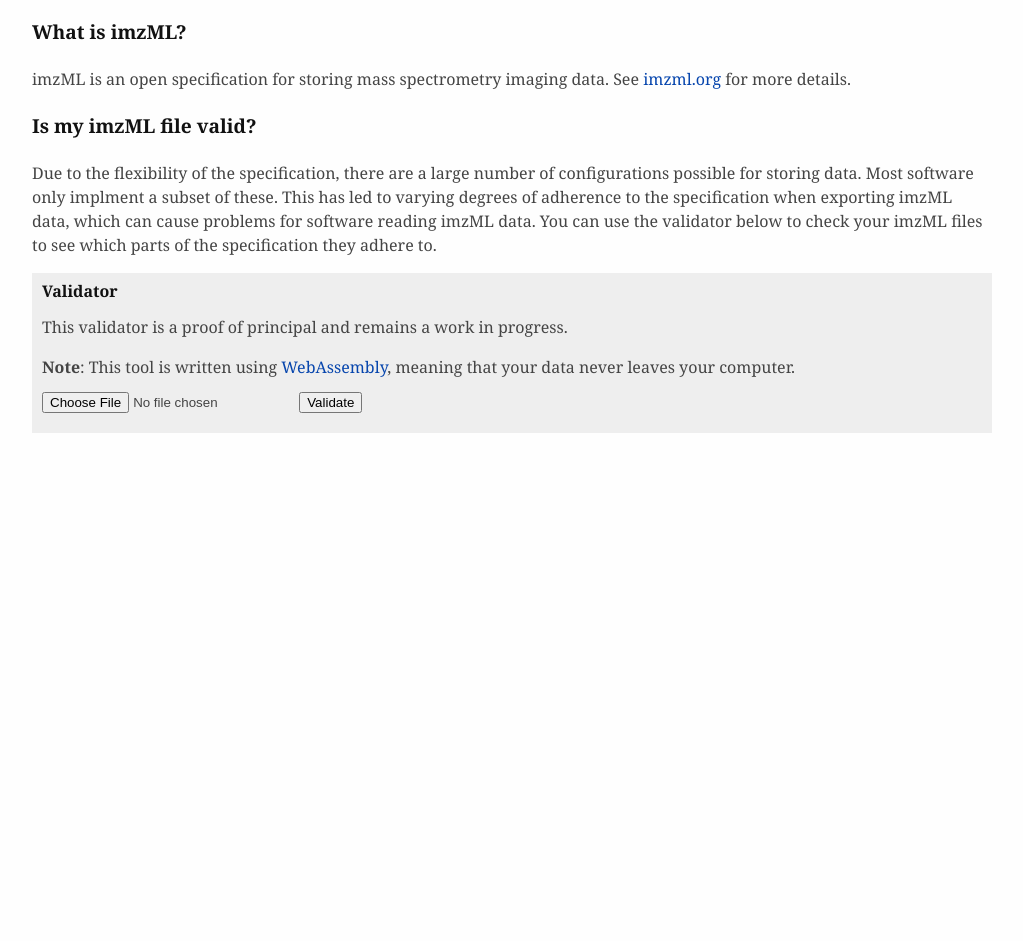
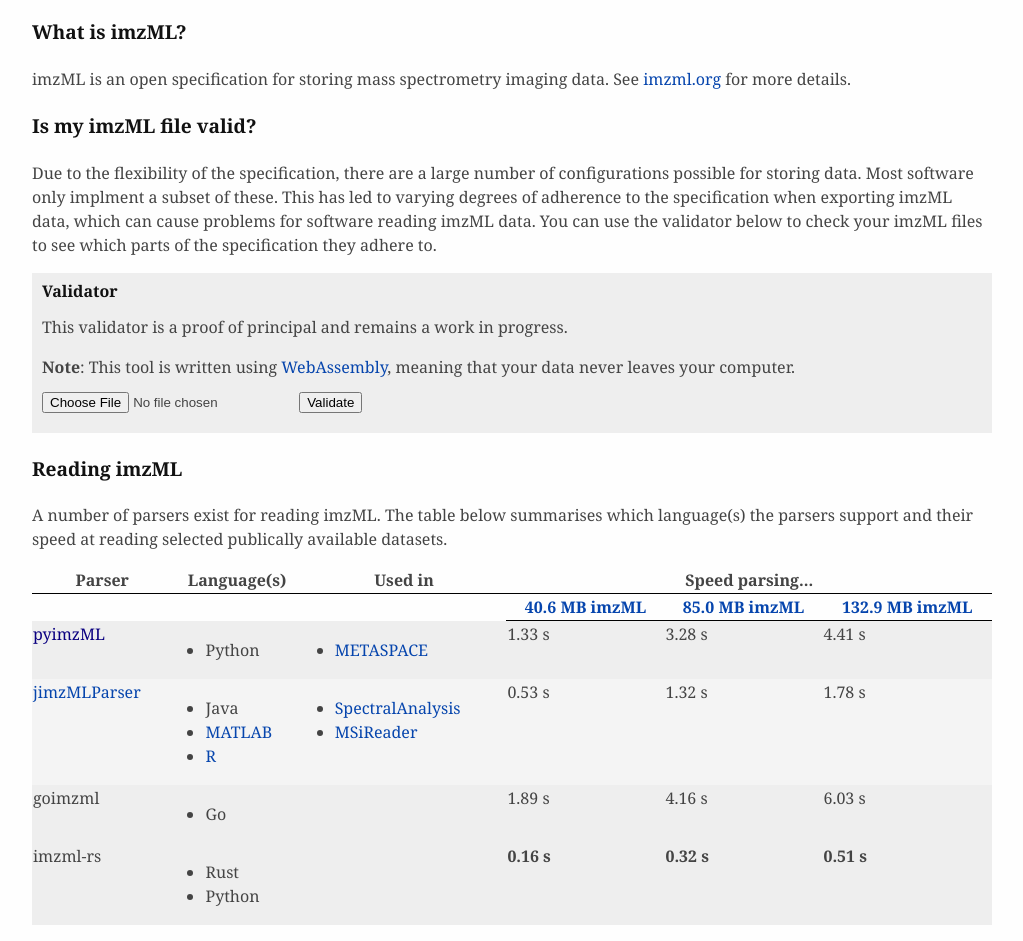
Before and after one commit to imzML/imzml.github.io, a plain HTML site: page index.html in a window 1280 px wide. Shown: the part 117-1058 px from the top of the page, without its empty margins (128-1151 px from the left). Before the commit the page ends 800 px from the top, so only its background shows below. Drawn offline with Linux system fonts and the light colour scheme; no server answers.

Commit message:
Added parser performance

```diff
--- a/index.html
+++ b/index.html
@@ -1,11 +1,13 @@
 <!DOCTYPE html>
 <html>
+
 <head>
   <meta charset="utf-8">
   <base href=".">
   <link rel="stylesheet" href="markdown.css">
   <title>imzML</title>
 </head>
+
 <body>
   <noscript>This page contains webassembly and javascript content, please enable javascript in your browser.</noscript>
   <script src="./bootstrap.js"></script>
@@ -14,20 +16,24 @@
   <hr>
 
   <h4>What is imzML?</h4>
-    <p>imzML is an open specification for storing mass spectrometry imaging data. See <a href="http://imzml.org/">imzml.org</a> for more details.</p>
+  <p>imzML is an open specification for storing mass spectrometry imaging data. See <a
+      href="http://imzml.org/">imzml.org</a> for more details.</p>
 
   <h4>Is my imzML file valid?</h4>
-    <p>Due to the flexibility of the specification, there are a large number of configurations possible for storing data. Most software only implment a subset of these.
-      This has led to varying degrees of adherence to the specification when exporting imzML data, which can cause problems for software reading imzML data. You can use
+  <p>Due to the flexibility of the specification, there are a large number of configurations possible for storing data.
+    Most software only implment a subset of these.
+    This has led to varying degrees of adherence to the specification when exporting imzML data, which can cause
+    problems for software reading imzML data. You can use
     the validator below to check your imzML files to see which parts of the specification they adhere to.
   </p>
 
   <div class="validator">
     <h5>Validator</h5>
     <p>This validator is a proof of principal and remains a work in progress.</p>
-      <span><b>Note</b>: This tool is written using <a href="https://webassembly.org/">WebAssembly</a>, meaning that your data never leaves your computer.</span>
+    <span><b>Note</b>: This tool is written using <a href="https://webassembly.org/">WebAssembly</a>, meaning that your
+      data never leaves your computer.</span>
     <div class="file-select">
-        <input type="file" id="file"/>
+      <input type="file" id="file" />
       <button id="read-file">Validate</button>
 
     </div>
@@ -35,6 +41,87 @@
 
     </div>
   </div>
+
+  <h4>Reading imzML</h4>
+  <p>A number of parsers exist for reading imzML. The table below summarises which language(s) the parsers support and their speed at reading selected publically available datasets.
+  </p>
+  <table>
+    <thead>
+      <th>Parser</th>
+      <th>Language(s)</th>
+      <th>Used in</th>
+      <th colspan="3">Speed parsing...</th>
+    </thead>
+    <thead>
+      <td colspan="3">
+        </th>
+      <th><a href="https://metaspace2020.eu/annotations?ds=2016-09-22_11h16m17s">40.6 MB imzML</th>
+      <th><a href="https://metaspace2020.eu/annotations?ds=2017-06-30_07h26m26s">85.0 MB imzML</th>
+      <th><a href="https://metaspace2020.eu/annotations?ds=2019-03-28_09h18m57s">132.9 MB imzML</th>
+    </thead>
+    <tbody>
+      <tr style="background-color: #EEE;">
+        <td><a href="">pyimzML</a></td>
+        <td>
+          <ul>
+            <li>Python</li>
+          </ul>
+        </td>
+        <td>
+          <ul>
+            <li><a href="https://metaspace2020.eu">METASPACE</a></li>
+          </ul>
+        </td>
+        <td>1.33 s</td>
+        <td>3.28 s</td>
+        <td>4.41 s</td>
+      </tr>
+      <tr style="background-color: #f4f4f4;">
+        <td><a href="https://github.com/AlanRace/jimzMLParser">jimzMLParser</a></td>
+        <td>
+          <ul>
+            <li>Java</li>
+            <li><a href="www.imzmlconverter.co.uk/#matlab">MATLAB</a></li>
+            <li><a href="www.imzmlconverter.co.uk/#matlab">R</a></li>
+          </ul>
+        </td>
+        <td>
+          <ul>
+            <li><a href="https://github.com/AlanRace/SpectralAnalysis">SpectralAnalysis</a></li>
+            <li><a href="https://msireader.wordpress.ncsu.edu/">MSiReader</a></li>
+          </ul>
+        </td>
+        <td>0.53 s</td>
+        <td>1.32 s</td>
+        <td>1.78 s</td>
+      </tr>
+      <tr style="background-color: #EEE;">
+        <td>goimzml</td>
+        <td>
+          <ul>
+            <li>Go</li>
+          </ul>
+        </td>
+        <td></td>
+        <td>1.89 s</td>
+        <td>4.16 s</td>
+        <td>6.03 s</td>
+      </tr>
+      <tr style="background-color: #EEE;">
+        <td>imzml-rs</td>
+        <td>
+          <ul>
+            <li>Rust</li>
+            <li>Python</li>
+          </ul>
+        </td>
+        <td></td>
+        <td><b>0.16 s</b></td>
+        <td><b>0.32 s</b></td>
+        <td><b>0.51 s</b></td>
+      </tr>
+    </tbody>
+  </table>
   <!--<input type="file" id="file-input" onchange="readData()"/>
     <script>
         var fileReader = new FileReader();
@@ -47,4 +134,5 @@
         fileInputElement.addEventListener("change", e => fileReader.readAsText(fileInputElement.files[0]));
     </script>-->
 </body>
+
 </html>
```
Lines whose indentation alone changed are shown as unchanged.
